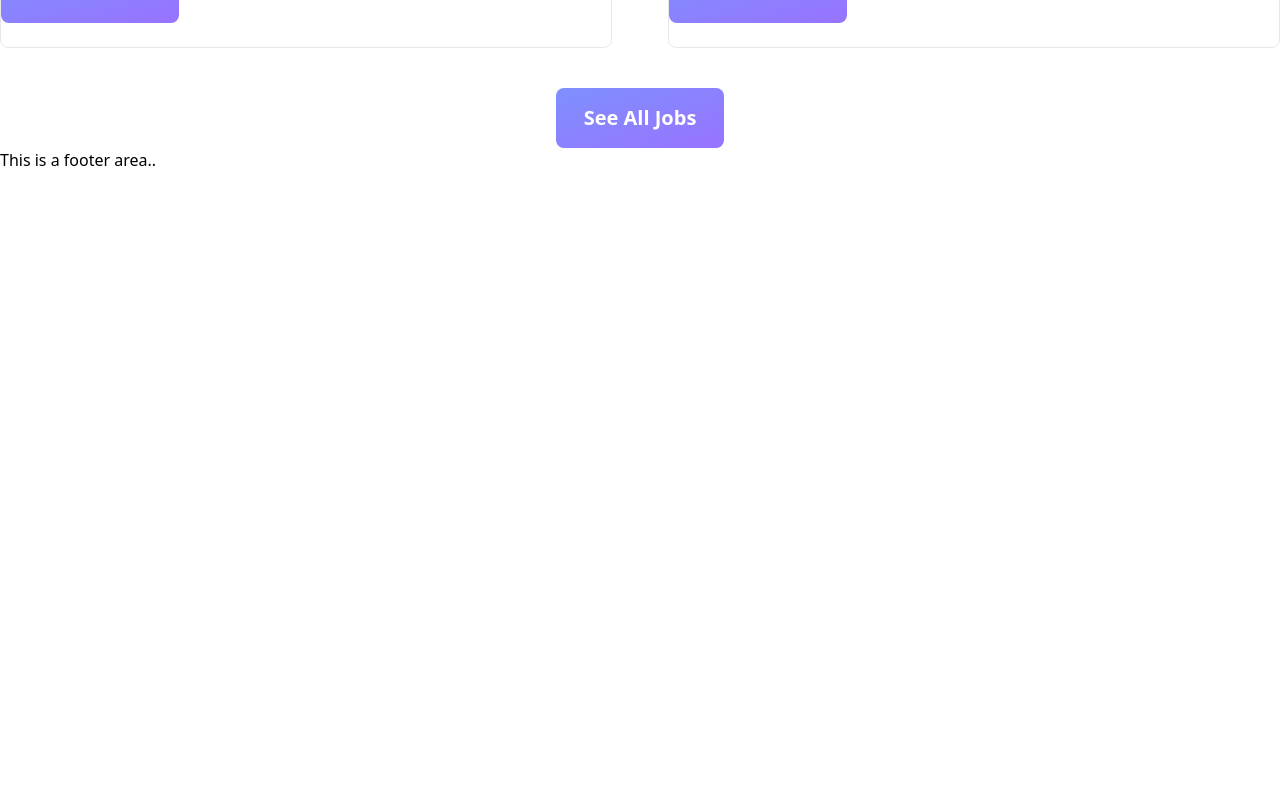
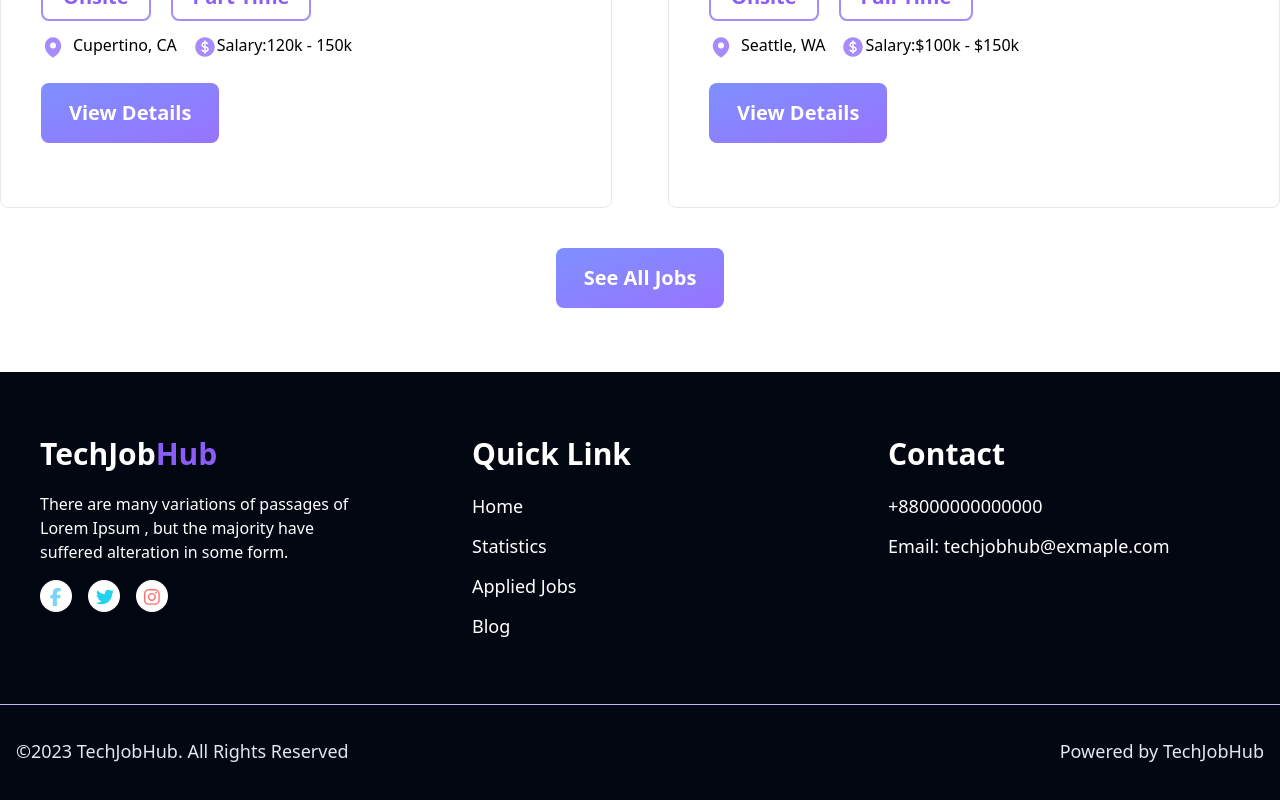
Before and after one commit to mosabbir-duet/TechJobHub-PH_Hero_Assignment_9, a React (Vite) app: page / in a window 1280 px wide. Shown: the part 1979-2779 px from the top of the page. Before the commit the page ends 2151 px from the top, so only its background shows below. Built offline with nearby package versions, Linux system fonts and the light colour scheme.

Commit message:
Added footer section

```diff
--- a/package.json
+++ b/package.json
@@ -10,6 +10,7 @@
   },
   "dependencies": {
     "@fortawesome/fontawesome-svg-core": "^6.4.0",
+    "@fortawesome/free-brands-svg-icons": "^6.4.0",
     "@fortawesome/free-solid-svg-icons": "^6.4.0",
     "@fortawesome/react-fontawesome": "^0.2.0",
     "@heroicons/react": "^2.0.17",
--- a/src/components/FeatureJob.jsx
+++ b/src/components/FeatureJob.jsx
@@ -14,7 +14,7 @@ const FeatureJob = ({ job }) => {
   } = job;
 
   return (
-    <div className="job-info">
+    <div className="job-info p-10">
       <img src={companyLogo} alt="" />
       <h1 className=" text-2xl font-medium">{jobTitle}</h1>
       <p className=" text-lg">{companyName}</p>
--- a/src/components/Footer.jsx
+++ b/src/components/Footer.jsx
@@ -1,9 +1,77 @@
+import {
+  faFacebookF,
+  faInstagram,
+  faTwitter,
+} from "@fortawesome/free-brands-svg-icons";
+import { FontAwesomeIcon } from "@fortawesome/react-fontawesome";
 import React from "react";
+import { Link } from "react-router-dom";
 
 const Footer = () => {
   return (
     <div>
-      <h1>This is a footer area..</h1>
+      <section className=" bg-gray-950 mt-16 pb-16 ">
+        <div className="container mx-auto grid md:grid-cols-3  gap-16 py-16 px-6 border-b border-violet-300 ">
+          <div className="px-4">
+            <h1 className="text-3xl font-semibold mb-5 text-white">
+              TechJob<span className="text-violet-500">Hub</span>
+            </h1>
+            <p className="mb-4 text-white">
+              There are many variations of passages of Lorem Ipsum , but the
+              majority have suffered alteration in some form.
+            </p>
+            <div className=" flex">
+              <div className=" h-8 w-8 bg-white rounded-full text-center">
+                <FontAwesomeIcon
+                  className="p-2 text-lg text-sky-300 "
+                  icon={faFacebookF}
+                />
+              </div>
+              <div className="mx-4 h-8 w-8 bg-white rounded-full text-center">
+                <FontAwesomeIcon
+                  className="p-2 text-lg text-cyan-400 "
+                  icon={faTwitter}
+                />
+              </div>
+              <div className=" h-8 w-8 bg-white rounded-full text-center">
+                <FontAwesomeIcon
+                  className="p-2 text-lg text-red-400 "
+                  icon={faInstagram}
+                />
+              </div>
+            </div>
+          </div>
+          <div className="px-4">
+            <h1 className="text-3xl font-semibold mb-5 text-white">
+              Quick Link
+            </h1>
+            <nav className=" text-white text-lg">
+              <Link className="block mb-3" to="/">
+                Home
+              </Link>
+              <Link className="block mb-3" to="/statistics">
+                Statistics
+              </Link>
+              <Link className="block mb-3" to="/appliedjobs">
+                Applied Jobs
+              </Link>
+              <Link className="block" to="/blog">
+                Blog
+              </Link>
+            </nav>
+          </div>
+          <div className="text-white text-lg ">
+            <h1 className="text-3xl font-semibold mb-5 text-white">Contact</h1>
+            <p className="mb-3">+88000000000000</p>
+            <p>Email: techjobhub@exmaple.com</p>
+          </div>
+        </div>
+        <div className="container mx-auto flex justify-between px-4 text-gray-200 mt-8 text-lg">
+          <span>&copy;2023 TechJobHub. All Rights Reserved</span>
+          <span>Powered by TechJobHub</span>
+        </div>
+      </section>
+      <section></section>
     </div>
   );
 };
```
Also changed, not shown: 1 other file (tests, documents, lock files or other folders).
